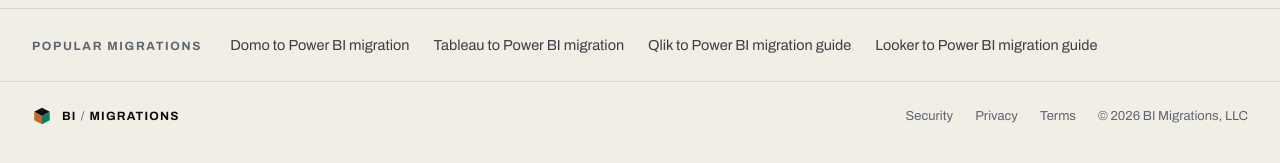
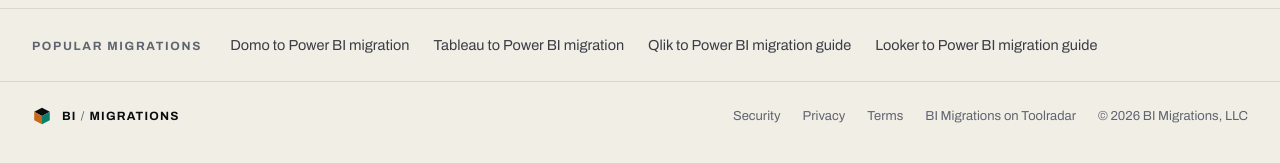
Before and after one commit to BIMigrations/www, a Jekyll site: the page built from index.html, in a window 1280 px wide and 900 px high, scrolled down 7092 px. Shown: the part 734-897 px from the top of the window. Built offline with Jekyll 4.4.1, drawn with Linux system fonts in a browser that asks for light colours; some web fonts are replaced.

Commit message:
Link the Toolradar listing from the footer (text link, Toolradar's verified vendor offer)

```diff
--- a/_includes/footer.html
+++ b/_includes/footer.html
@@ -27,6 +27,7 @@
       {%- for l in site.data.nav.legal %}
       <a href="{{ l.url | relative_url }}">{{ l.title }}</a>
       {%- endfor %}
+      <a href="https://toolradar.com/tools/bi-migrations">BI Migrations on Toolradar</a>
       <span>© {{ site.time | date: "%Y" }} BI Migrations, LLC</span>
     </div>
   </div>
```
